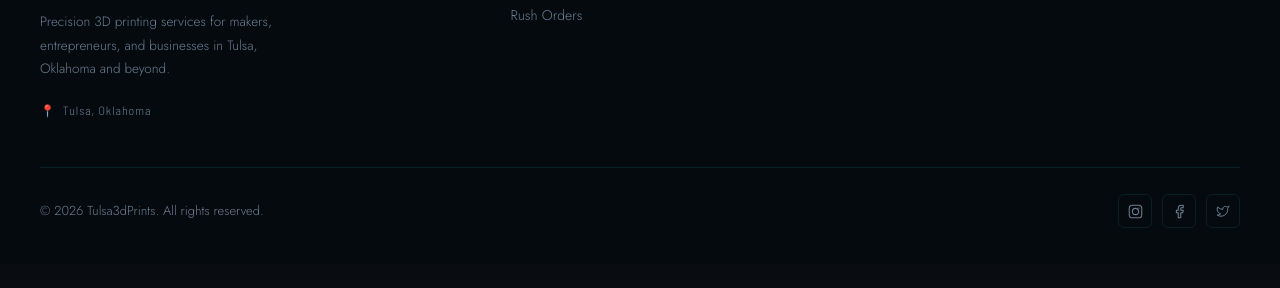
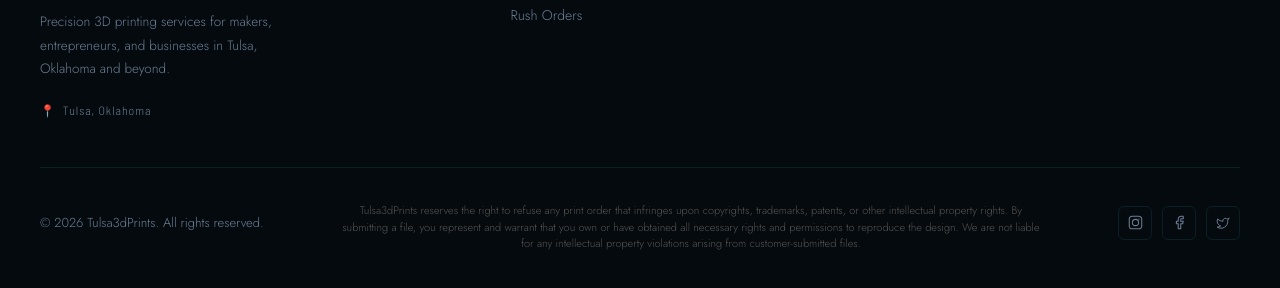
Before and after one commit to tagout1221/Tulsa3dPrints, a website: page index.html in a window 1280 px wide. Shown: the part 4904-5192 px from the top of the page. Before the commit the page ends 5168 px from the top, so only its background shows below. Drawn offline with nearby package versions, Linux system fonts and the light colour scheme.

Commit message:
Add IP/copyright disclaimer to footer
Customers must warrant they own rights to submitted designs; reserves
right to refuse infringing orders.

Co-Authored-By: Claude Sonnet 4.6 <noreply@anthropic.com>

```diff
--- a/index.html
+++ b/index.html
@@ -726,6 +726,7 @@
       justify-content: space-between;
     }
     .foot-copy { font-size: 13px; color: var(--muted); }
+    .foot-legal { font-size: 11px; color: #555; text-align: center; margin-top: 8px; line-height: 1.5; max-width: 700px; margin-left: auto; margin-right: auto; }
     .socials { display: flex; gap: 10px; }
     .social-btn {
       width: 34px; height: 34px;
@@ -1239,6 +1240,7 @@
 
       <div class="foot-bottom">
         <div class="foot-copy">© 2026 Tulsa3dPrints. All rights reserved.</div>
+        <p class="foot-legal">Tulsa3dPrints reserves the right to refuse any print order that infringes upon copyrights, trademarks, patents, or other intellectual property rights. By submitting a file, you represent and warrant that you own or have obtained all necessary rights and permissions to reproduce the design. We are not liable for any intellectual property violations arising from customer-submitted files.</p>
         <div class="socials">
           <a href="#" class="social-btn" aria-label="Instagram">
             <svg width="15" height="15" viewBox="0 0 24 24" fill="none"><rect x="2" y="2" width="20" height="20" rx="5" stroke="currentColor" stroke-width="1.7"/><circle cx="12" cy="12" r="5" stroke="currentColor" stroke-width="1.7"/><circle cx="17.5" cy="6.5" r="1.1" fill="currentColor"/></svg>
```
